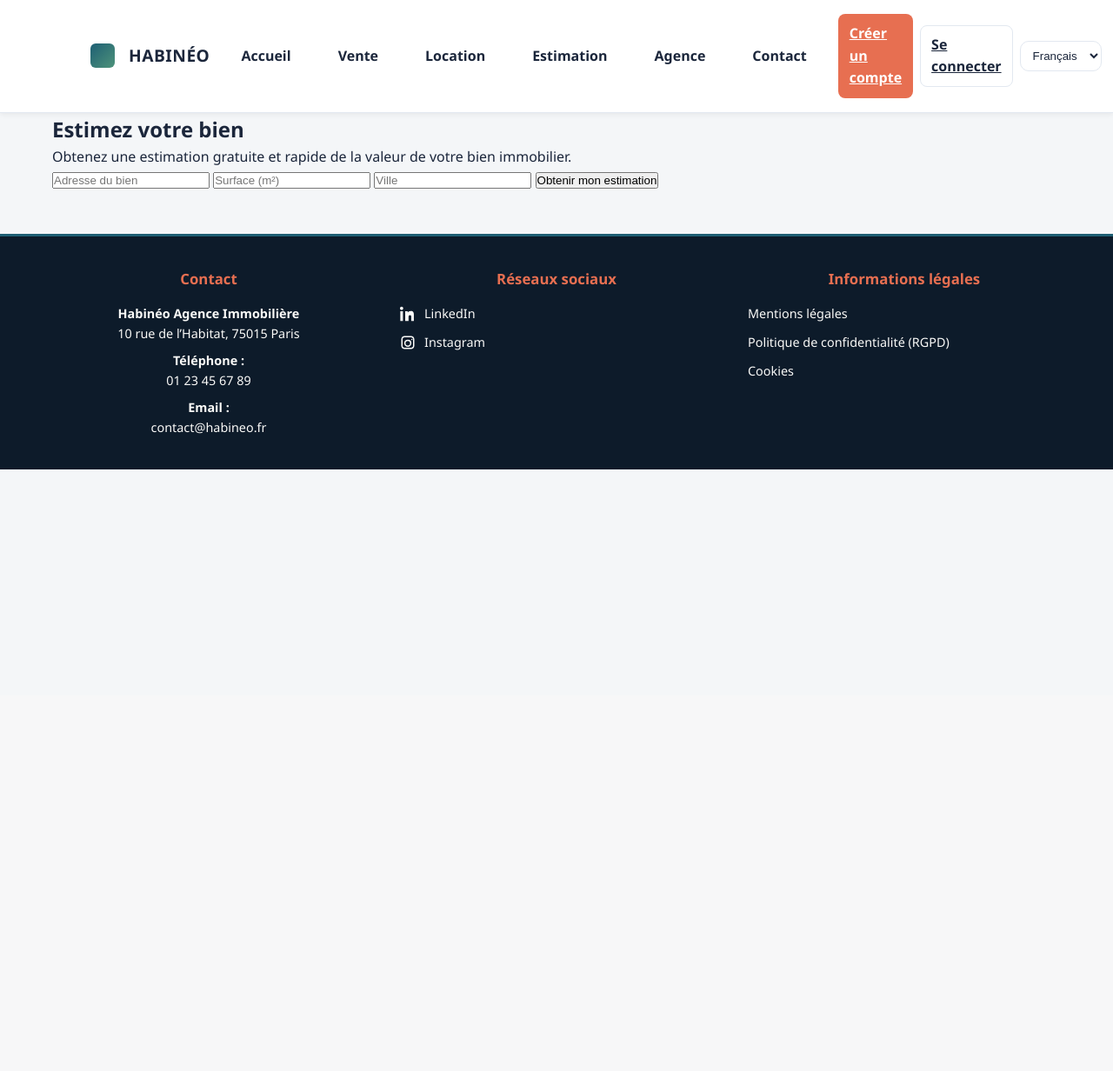
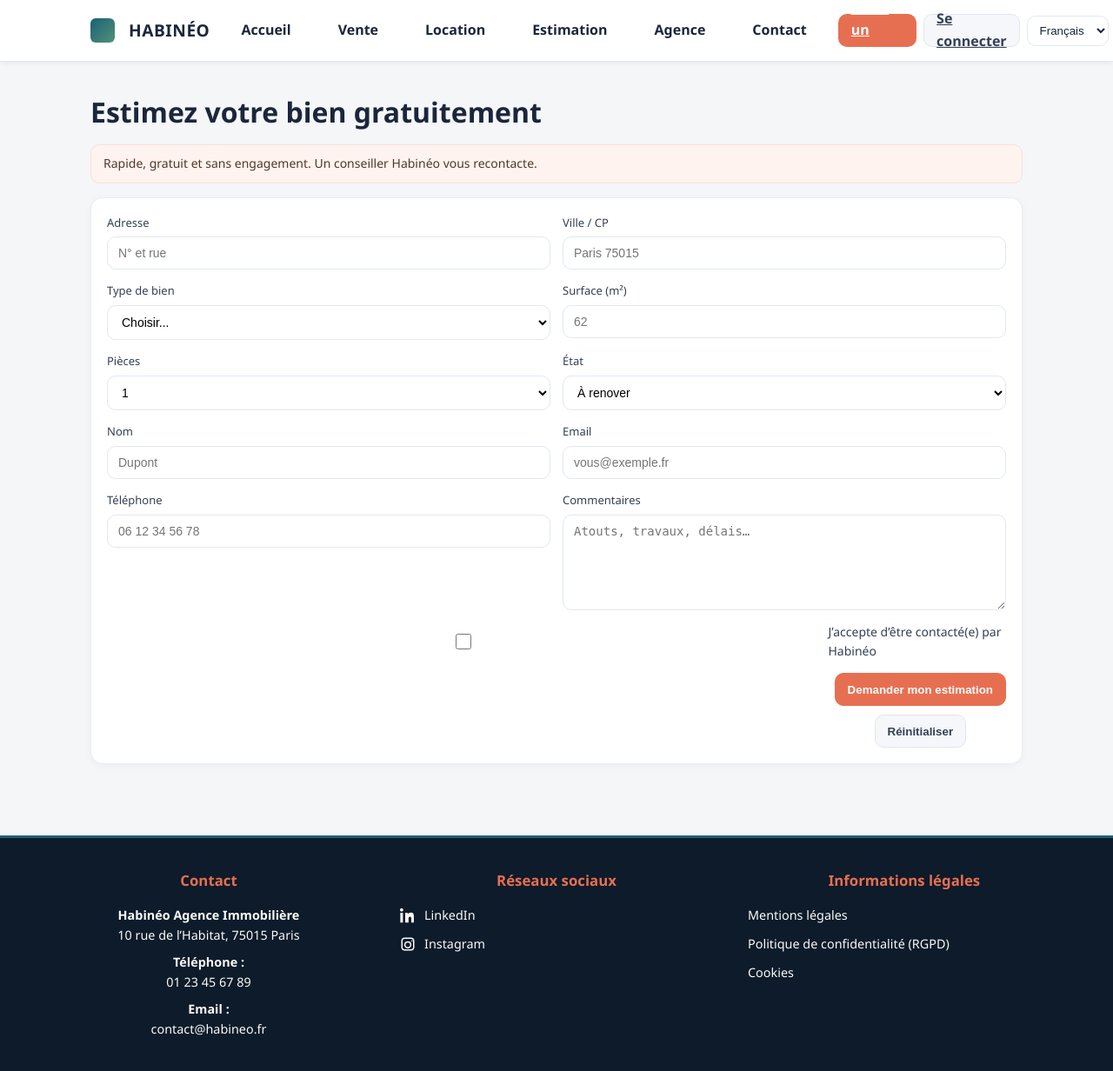
Before and after one commit to BaptisteChesneau/Habineo, a Flask app: page /estimate in a window 1280 px wide. Shown: the whole page at 87% size. Before the commit the page ends 540 px from the top, so only its background shows below. Run offline with Flask 3, Linux system fonts and the light colour scheme.

Commit message:
change estimate

```diff
--- a/static/css/styles.css
+++ b/static/css/styles.css
@@ -601,13 +601,64 @@
 }
 
 /* =========================================================
-   7️⃣ ESTIMATE — (estimate.html) -> body class="page-estimate"
+   7️⃣ ESTIMATE — (estimate.html) -> body.page-estimate
    ========================================================= */
-.page-estimate .page-content{text-align:center; padding:80px 5%}
-.page-estimate .estimation-form{margin:30px auto; max-width:450px; display:flex; flex-direction:column; gap:15px}
-.page-estimate .estimation-form input{padding:12px; border-radius:6px; border:1px solid #ccc; font-size:1rem}
-.page-estimate .estimation-form button{background:var(--corail); color:#fff; padding:12px; border:none; border-radius:8px; font-weight:700; cursor:pointer; transition:background .2s}
-.page-estimate .estimation-form button:hover{background:#fa8868}
+.page-estimate .page-title{margin:0 0 12px}
+.page-estimate .page-content{padding:32px 5%}
+
+/* Bandeau d’info */
+.notice{
+  padding:10px 14px;border-radius:10px;margin:0 0 16px;font-size:14px
+}
+.notice-soft{
+  background:#fef3ef;color:#53372b;border:1px solid #f9e0d6
+}
+
+/* Carte */
+.card{background:#fff;border:1px solid #e9edf2;border-radius:14px;box-shadow:0 2px 8px rgba(16,24,40,.04)}
+.card-form{padding:18px}
+
+/* Grille 2 colonnes */
+.form-grid{
+  display:grid;grid-template-columns:repeat(2,minmax(0,1fr));
+  gap:16px 20px
+}
+.field{display:flex;flex-direction:column;gap:6px}
+.field-full{grid-column:1 / -1}
+.field label{font-size:13px;color:#344054}
+
+/* Champs */
+.field input,.field select,.field textarea{
+  width:100%;padding:10px 12px;border:1px solid #d5dbe3;border-radius:10px;
+  background:#fff;font-size:14px;outline:none;transition:border-color .15s,box-shadow .15s
+}
+.field textarea{min-height:110px;resize:vertical}
+.field input:focus,.field select:focus,.field textarea:focus{
+  border-color:#6fb1a3;box-shadow:0 0 0 3px rgba(111,177,163,.15)
+}
+
+/* Checkbox */
+.checkbox label{display:flex;align-items:center;gap:10px;font-size:14px}
+.checkbox input{width:18px;height:18px}
+
+/* Actions */
+.actions{display:flex;gap:10px;align-items:center}
+
+/* Boutons (compatibles avec ta variable --corail) */
+.btn{
+  display:inline-flex;align-items:center;justify-content:center;height:38px;
+  padding:0 14px;border-radius:10px;font-weight:700;border:1px solid transparent;cursor:pointer
+}
+.btn-primary{background:var(--corail);color:#fff;border-color:var(--corail)}
+.btn-primary:hover{filter:brightness(.95)}
+.btn-ghost{background:#f5f7fa;color:#344054;border-color:#e1e7ef}
+.btn-ghost:hover{background:#eef2f7}
+
+/* Responsive */
+@media (max-width:768px){
+  .form-grid{grid-template-columns:1fr}
+}
+
 
 /* =========================================================
    8️⃣ AGENCY — (agency.html) -> body class="page-agency"
--- a/templates/estimate.html
+++ b/templates/estimate.html
@@ -6,25 +6,101 @@
   <title>Habinéo — Estimation</title>
   <link rel="stylesheet" href="{{ url_for('static', filename='css/styles.css') }}">
 </head>
-<body>
+<body class="page-estimate">
 
   {% include 'header.html' %}
 
-  <main class="page-content">
-    <section class="container">
-      <h1>Estimez votre bien</h1>
-      <p>Obtenez une estimation gratuite et rapide de la valeur de votre bien immobilier.</p>
+  <main class="page-content container">
+    <h1 class="page-title">Estimez votre bien gratuitement</h1>
 
-      <form class="estimation-form">
-        <input type="text" placeholder="Adresse du bien" required>
-        <input type="number" placeholder="Surface (m²)" required>
-        <input type="text" placeholder="Ville" required>
-        <button type="submit">Obtenir mon estimation</button>
+    <!-- Bandeau d’info -->
+    <div class="notice notice-soft">
+      Rapide, gratuit et sans engagement. Un conseiller Habinéo vous recontacte.
+    </div>
+
+    <!-- Carte + formulaire -->
+    <section class="card card-form">
+      <form class="form-grid" action="#" method="post" novalidate>
+        <!-- Adresse / Ville -->
+        <div class="field">
+          <label for="address">Adresse</label>
+          <input id="address" name="address" type="text" placeholder="N° et rue">
+        </div>
+        <div class="field">
+          <label for="city">Ville / CP</label>
+          <input id="city" name="city" type="text" placeholder="Paris 75015">
+        </div>
+
+        <!-- Type / Surface -->
+        <div class="field">
+          <label for="type">Type de bien</label>
+          <select id="type" name="type">
+            <option value="">Choisir...</option>
+            <option>Appartement</option>
+            <option>Maison</option>
+            <option>Studio</option>
+            <option>Loft</option>
+          </select>
+        </div>
+        <div class="field">
+          <label for="surface">Surface (m²)</label>
+          <input id="surface" name="surface" type="number" inputmode="numeric" placeholder="62">
+        </div>
+
+        <!-- Pièces / État -->
+        <div class="field">
+          <label for="rooms">Pièces</label>
+          <select id="rooms" name="rooms">
+            <option>1</option><option>2</option><option>3</option>
+            <option>4</option><option>5+</option>
+          </select>
+        </div>
+        <div class="field">
+          <label for="state">État</label>
+          <select id="state" name="state">
+            <option value="">À renover</option>
+            <option>Bon état</option>
+            <option>Neuf / Rénové</option>
+          </select>
+        </div>
+
+        <!-- Nom / Email -->
+        <div class="field">
+          <label for="name">Nom</label>
+          <input id="name" name="name" type="text" placeholder="Dupont">
+        </div>
+        <div class="field">
+          <label for="email">Email</label>
+          <input id="email" name="email" type="email" placeholder="vous@exemple.fr">
+        </div>
+
+        <!-- Téléphone / Commentaires -->
+        <div class="field">
+          <label for="phone">Téléphone</label>
+          <input id="phone" name="phone" type="tel" placeholder="06 12 34 56 78">
+        </div>
+        <div class="field">
+          <label for="comment">Commentaires</label>
+          <textarea id="comment" name="comment" rows="4" placeholder="Atouts, travaux, délais…"></textarea>
+        </div>
+
+        <!-- Consentement (pleine largeur) -->
+        <div class="field field-full checkbox">
+          <label>
+            <input type="checkbox" name="consent">
+            J’accepte d’être contacté(e) par Habinéo
+          </label>
+        </div>
+
+        <!-- Actions (pleine largeur) -->
+        <div class="field field-full actions">
+          <button type="submit" class="btn btn-primary">Demander mon estimation</button>
+          <button type="reset" class="btn btn-ghost">Réinitialiser</button>
+        </div>
       </form>
     </section>
   </main>
 
   {% include 'footer.html' %}
-
 </body>
 </html>
```
